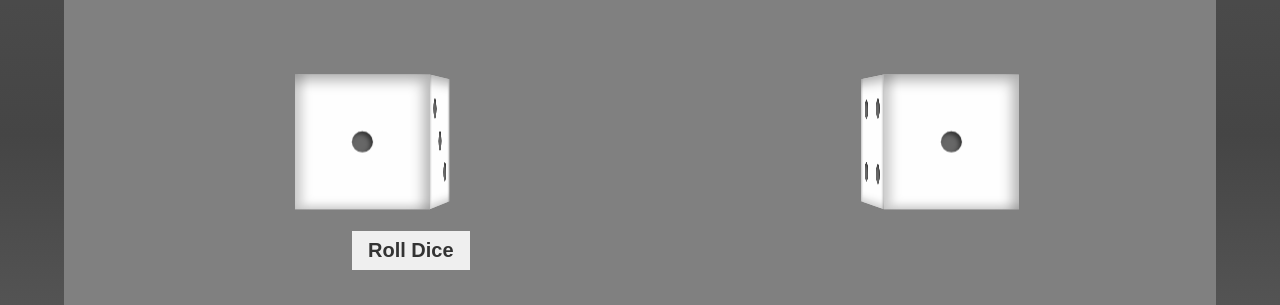
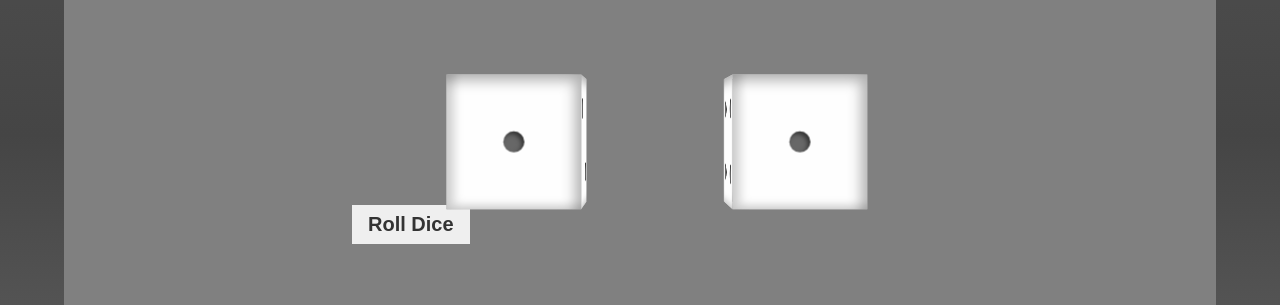
Before and after one commit to kmorton1988/shutthebox, a plain HTML site: page index.html in a window 1280 px wide. Shown: the part 265-570 px from the top of the page. Drawn offline with nearby package versions, Linux system fonts and the light colour scheme.

Commit message:
added log output to test dice roll, css upkeep

```diff
--- a/css/style.css
+++ b/css/style.css
@@ -59,9 +59,9 @@ body {
     margin: 1em .5%;
 }
 
-.roll {
-    width: 50%;
-    margin: 1em auto;
+.dicearea{
+  width: 50%;
+  margin: 0 auto;
 }
 
 /* DICE CSS */
@@ -241,14 +241,11 @@ body {
   }
 
   button {
-    margin: 10px auto;
-    align-self: center;
     background-color: #efefef;
     border: none;
     color: #333;
     font-size: 1.25rem;
     font-weight: 700;
-    justify-self: center;
     padding: 0.5rem 1rem;
   }
 
--- a/index.html
+++ b/index.html
@@ -31,6 +31,7 @@
 
     </div>
     <div class="dicetray">
+      <div class="dicearea">
         <div class="dice">
             <ol class="die-list even-roll" data-roll="1" id="die-1">
               <li class="die-item" data-side="1">
@@ -103,13 +104,14 @@
               </li>
             </ol>
 
+
         </div>
         <div class="roll">
-            <button type="button" id="roll-button">Roll Dice</button>
+          <button type="button" id="roll-button">Roll Dice</button>
         </div>
+      </div>
+
     </div>
-
-
 
     <div class="numbers">
         <div class="number one">1</div>
--- a/js/scripts.js
+++ b/js/scripts.js
@@ -10,6 +10,7 @@ function rollDice() {
     dice.forEach(die => {
       toggleClasses(die);
       die.dataset.roll = getRandomNumber(1, 6);
+      console.log(die.dataset.roll);
     });
   }
 
```
Also changed, not shown: rules.html (+5 -0 lines).
